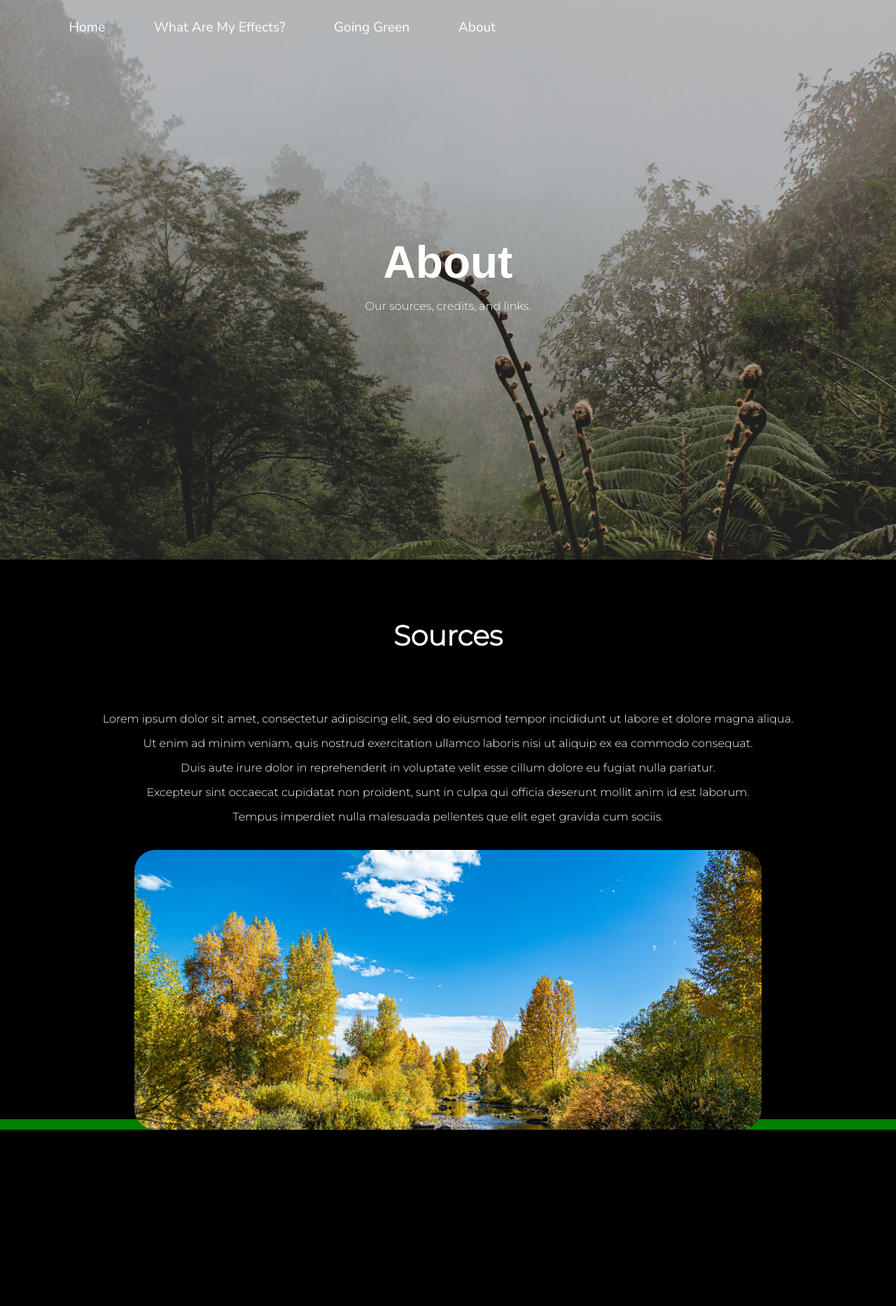
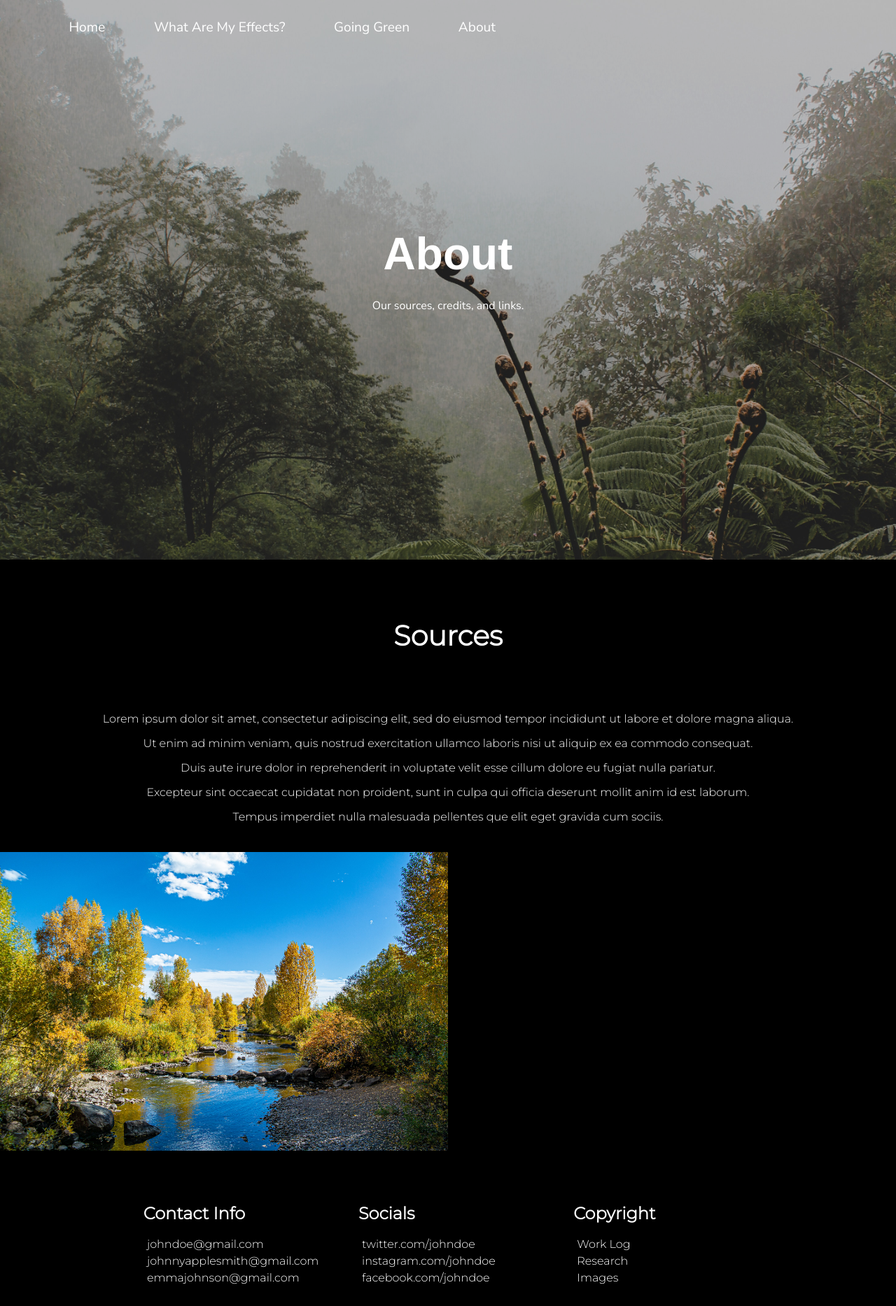
Before and after one commit to Scaledfish64/TheGreeningProject, a PHP site: page /about.html in a window 1280 px wide. Shown: the whole page at 70% size. Before the commit the page ends 1615 px from the top, so only its background shows below. Run offline with PHP 8.4, Linux system fonts and the light colour scheme; some web fonts are replaced.

Commit message:
i will do later

```diff
--- a/about.html
+++ b/about.html
@@ -26,7 +26,7 @@
     <section>
       <div id="about-landing">
         <h1>About</h1>
-        <p>Our sources, credits, and links.</p>
+        <p class="landing-info">Our sources, credits, and links.</p>
       </div>
     </section>
     <section class="about-body hidden">
@@ -37,8 +37,31 @@
         <p class="hidden" id="source3">Duis aute irure dolor in reprehenderit in voluptate velit esse cillum dolore eu fugiat nulla pariatur.</p>
         <p class="hidden" id="source4">Excepteur sint occaecat cupidatat non proident, sunt in culpa qui officia deserunt mollit anim id est laborum.</p>
         <p class="hidden" id="source5">Tempus imperdiet nulla malesuada pellentes que elit eget gravida cum sociis.</p>
-        <div class="hidden source-image"></div>
+        <div class="hidden source-image-div"><img class="source-image" src="images/matthew-hernandez-Ms4D8OmrAMQ-unsplash.jpg"></div>
       </div>
     </section>
+  </section>
+  <footer>
+    <div class="footer-container">
+      <div class="footer-div">
+        <h2>Contact Info</h2>
+        <a class="footer-link">johndoe@gmail.com</a>
+        <a class="footer-link">johnnyapplesmith@gmail.com</a>
+        <a class="footer-link">emmajohnson@gmail.com</a>
+      </div>
+      <div class="footer-div">
+        <h2>Socials</h2>
+        <a class="footer-link">twitter.com/johndoe</a>
+        <a class="footer-link">instagram.com/johndoe</a>
+        <a class="footer-link">facebook.com/johndoe</a>
+      </div>
+      <div class="footer-div">
+        <h2>Copyright</h2>
+        <a class="footer-link">Work Log</a>
+        <a class="footer-link">Research</a>
+        <a class="footer-link">Images</a>
+      </div>
+    </div>
+  </footer>
   </body>
 </html>
--- a/index.css
+++ b/index.css
@@ -270,6 +270,11 @@
   margin-right: 8%;
 }
 
+#about-sources h2 {
+  font-size: 3em;
+  text-align: center;
+}
+
 #source1 {
   transition-delay: 100ms;
 }
@@ -294,15 +299,11 @@
   text-align: center;
 }
 
-.source-image {
-  height: 50%;
-  width: 70%;
-  display: block;
-  margin-left: auto;
-  margin-right: auto;
-  margin-top: 3%;
-  background-image: url("images/matthew-hernandez-Ms4D8OmrAMQ-unsplash.jpg");
-  background-size: cover;
-  border-radius: 30px;
-  transition-delay: 800ms;
+.source-image-div {
+  width: 100%;
 }
+
+.source-image{
+  width: 50%;
+  margin: 2% auto;
+}
--- a/index.html
+++ b/index.html
@@ -82,6 +82,9 @@
         exercitation ullamco laboris.
       </p>
     </section>
+    <section>
+      <h1 class="heading">IDK</h1>
+    </section>
     <footer>
       <div class="footer-container">
         <div class="footer-div">
```
